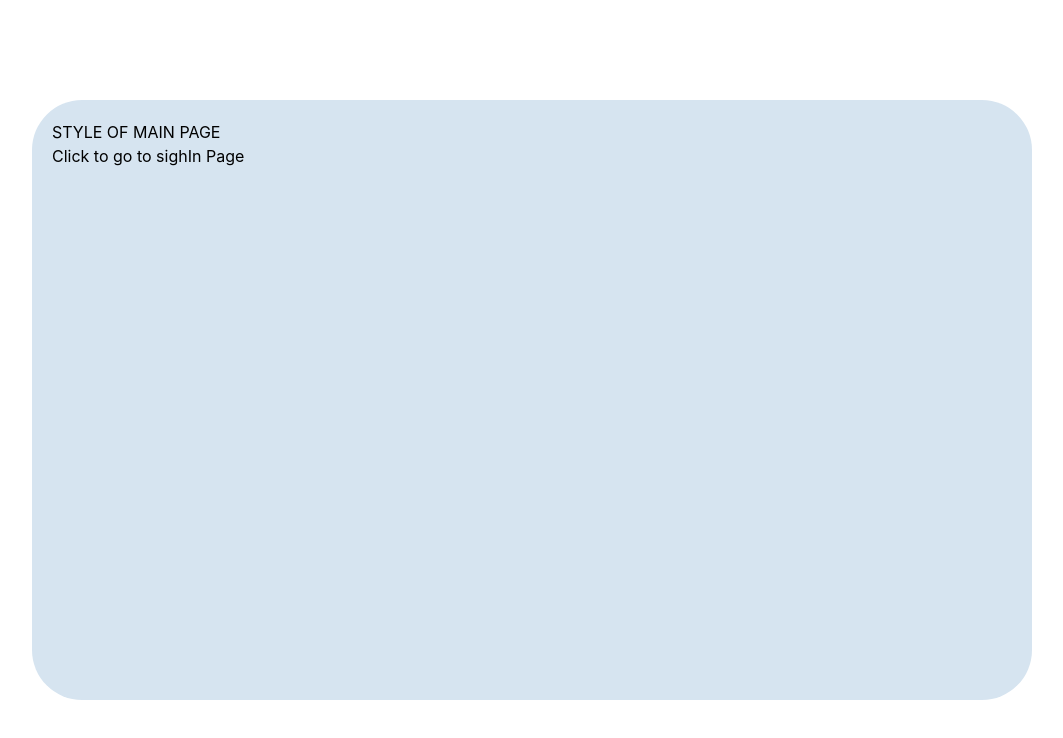
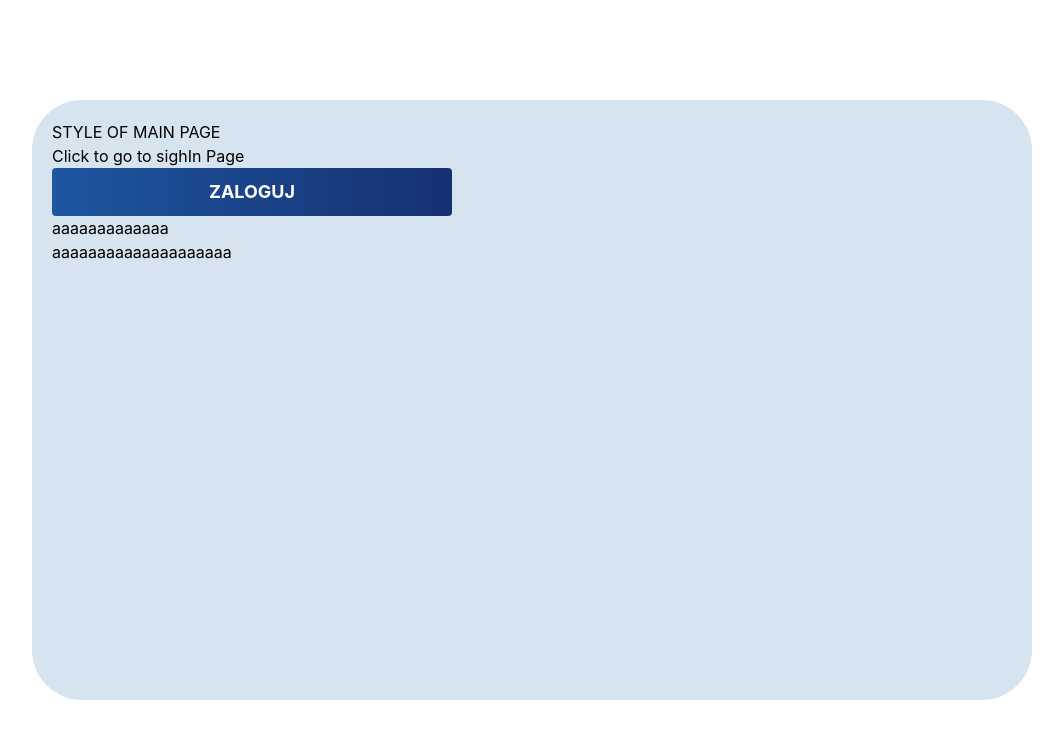
Before and after one commit to matmirowski/gong-web, a React (Create React App) app: page / in a window 1280 px wide. Shown: the top 738 px of the page, without its empty margins (108-1171 px from the left). Built offline with nearby package versions, Linux system fonts and the light colour scheme.

Commit message:
[5] Small adjustments

```diff
--- a/src/components/general/Button.tsx
+++ b/src/components/general/Button.tsx
@@ -21,7 +21,7 @@ export enum ButtonState {
 
     switch (state) {
       case ButtonState.Active:
-        stateClasses = "bg-gradient-to-r from-light-blue to-dark-blue text-white";
+        stateClasses = "bg-gradient-to-r from-button-light-blue to-button-dark-blue text-white";
         break;
       case ButtonState.Unactive:
         stateClasses = "bg-gray-400 white";
--- a/src/pages/LandingPage.tsx
+++ b/src/pages/LandingPage.tsx
@@ -1,7 +1,11 @@
 import React from 'react';
 import HomePage from './HomePage';
-import { Link } from 'react-router-dom'; // Corrected import
+import { Link } from 'react-router-dom';
 import Box from '../components/general/BlueBackgroundBox';
+import Button, { ButtonState } from '../components/general/Button';
+import Row from '../components/general/Row';
+import Column from '../components/general/Column';
+
 
 const LandingPage = () => {
     return (
@@ -9,6 +13,11 @@ const LandingPage = () => {
             <Box>
                 STYLE OF MAIN PAGE
                 <h1><Link to="/sign">Click to go to sighIn Page</Link></h1>
+                <Button children={'ZALOGUJ'} onClick={function (): void {
+                    console.log('aaaaaaaaaaaaaaaaaaaaaaaaaaaaaaaaaaaa');
+                } } state={ButtonState.Active} width='400'></Button>
+
+                <Row><Column children={'aaaaaaaaaaaaa'}></Column> <Column children={'aaaaaaaaaaaaaaaaaaaa'}></Column></Row>
             </Box>
         </div>
     );
--- a/tailwind.config.js
+++ b/tailwind.config.js
@@ -7,7 +7,8 @@ module.exports = {
     extend: {
       colors: {
         'light-blue': '#D6E4F0',
-        'dark-blue': '#163172',
+        'button-light-blue': '#1E56A0',
+        'button-dark-blue': '#163172',
       },
     },
   },
```
